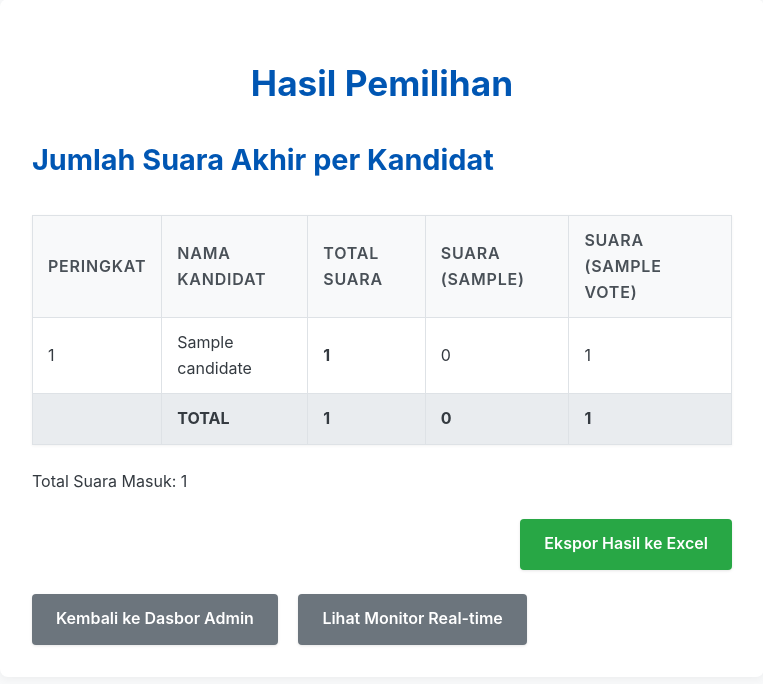
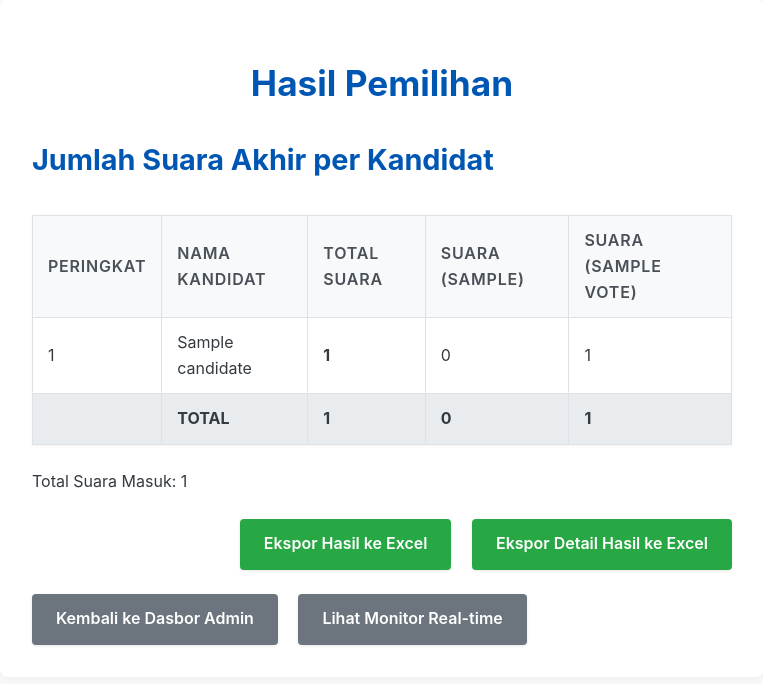
Before and after one commit to supera1/flask-voting-app, a Flask app: page /admin/results in a window 1280 px wide. Shown: the part 33-717 px from the top of the page, without its empty margins (258-1021 px from the left). Run offline with Flask 3, Linux system fonts and the light colour scheme; the first user in the database is signed in; tables that the repository leaves empty hold one stand-in row (Sample ...).

Commit message:
Update thank_you.html redirect and add detailed voter export functionality

```diff
--- a/app.py
+++ b/app.py
@@ -500,6 +500,75 @@ def export_results():
         app.logger.error(f"Excel Export Error: {str(e)}", exc_info=True)
         return redirect(url_for('admin_results'))
 
+@app.route('/admin/export_voter_details')
+@login_required
+def export_voter_details():
+    try:
+        # Get all voters who have voted
+        voters = Voter.query.filter_by(has_voted=True).all()
+        # Get all candidates
+        candidates = Candidate.query.all()
+        # Get faculty votes for each candidate
+        faculty_votes = {}
+
+        for candidate in candidates:
+            faculty_votes[candidate.id] = {}
+            fvs = FacultyVote.query.filter_by(candidate_id=candidate.id).all()
+            for fv in fvs:
+                faculty_votes[candidate.id][fv.faculty_name] = fv.vote_count
+
+        # Create a more accurate reconstruction of voter->candidate mapping
+        # Group voters by faculty
+        faculty_voters = {}
+        for voter in voters:
+            if voter.faculty not in faculty_voters:
+                faculty_voters[voter.faculty] = []
+            faculty_voters[voter.faculty].append(voter)
+
+        # For each faculty, distribute voters to candidates according to vote counts
+        data_for_excel = []
+
+        for faculty, voters_list in faculty_voters.items():
+            faculty_voter_index = 0
+            # For each candidate, assign the right number of voters from this faculty
+            for candidate in candidates:
+                # Get vote count for this candidate from this faculty
+                vote_count = faculty_votes.get(candidate.id, {}).get(faculty, 0)
+
+                # Assign voters to this candidate
+                for i in range(vote_count):
+                    if faculty_voter_index < len(voters_list):
+                        voter = voters_list[faculty_voter_index]
+                        data_for_excel.append({
+                            'Name': voter.name,
+                            'ID': voter.student_id,
+                            'Faculty': voter.faculty,
+                            'Candidate Chosen': candidate.name
+                        })
+                        faculty_voter_index += 1
+
+        # Create Excel file in memory
+        output = io.BytesIO()
+        df = pd.DataFrame(data_for_excel)
+
+        with pd.ExcelWriter(output, engine='openpyxl') as writer:
+            df.to_excel(writer, index=False, sheet_name='Detailed Voting Results')
+
+        output.seek(0)
+
+        # Return as file download
+        return send_file(
+            output,
+            mimetype='application/vnd.openxmlformats-officedocument.spreadsheetml.sheet',
+            as_attachment=True,
+            download_name='voting_detail_results.xlsx'
+        )
+
+    except Exception as e:
+        flash(f'Gagal membuat ekspor Excel detail: {str(e)}', 'danger')
+        # Log the detailed error for debugging
+        app.logger.error(f"Excel Detail Export Error: {str(e)}", exc_info=True)
+        return redirect(url_for('admin_results'))
 
 # --- Voting Page Routes ---
 
--- a/templates/admin_results.html
+++ b/templates/admin_results.html
@@ -56,9 +56,10 @@
                 Total Suara Masuk: {{ total_votes }}
             </div>
 
-            {# Add Export Button #}
+            {# Add Export Buttons #}
             <div class="text-right mb-3">
                  <a href="{{ url_for('export_results') }}" class="button-link button-success">Ekspor Hasil ke Excel</a>
+                 <a href="{{ url_for('export_voter_details') }}" class="button-link button-success" style="margin-left: 1em;">Ekspor Detail Hasil ke Excel</a>
             </div>
 
         {% else %}
--- a/templates/thank_you.html
+++ b/templates/thank_you.html
@@ -25,7 +25,7 @@
         {% endwith %}
 
         <p>Anda telah menyelesaikan proses pemilihan.</p>
-        <a href="{{ url_for('voter_verification') }}" class="button-link mt-2">Pemilih Berikutnya</a>
+        <a href="{{ url_for('voting_auth') }}" class="button-link mt-2">Pemilih Berikutnya</a>
         {# <a href="{{ url_for('index') }}" class="button-link mt-2 button-secondary">Kembali ke Beranda</a> #}
     </div>
 </body>
```
Also changed, not shown: 15 other files.
